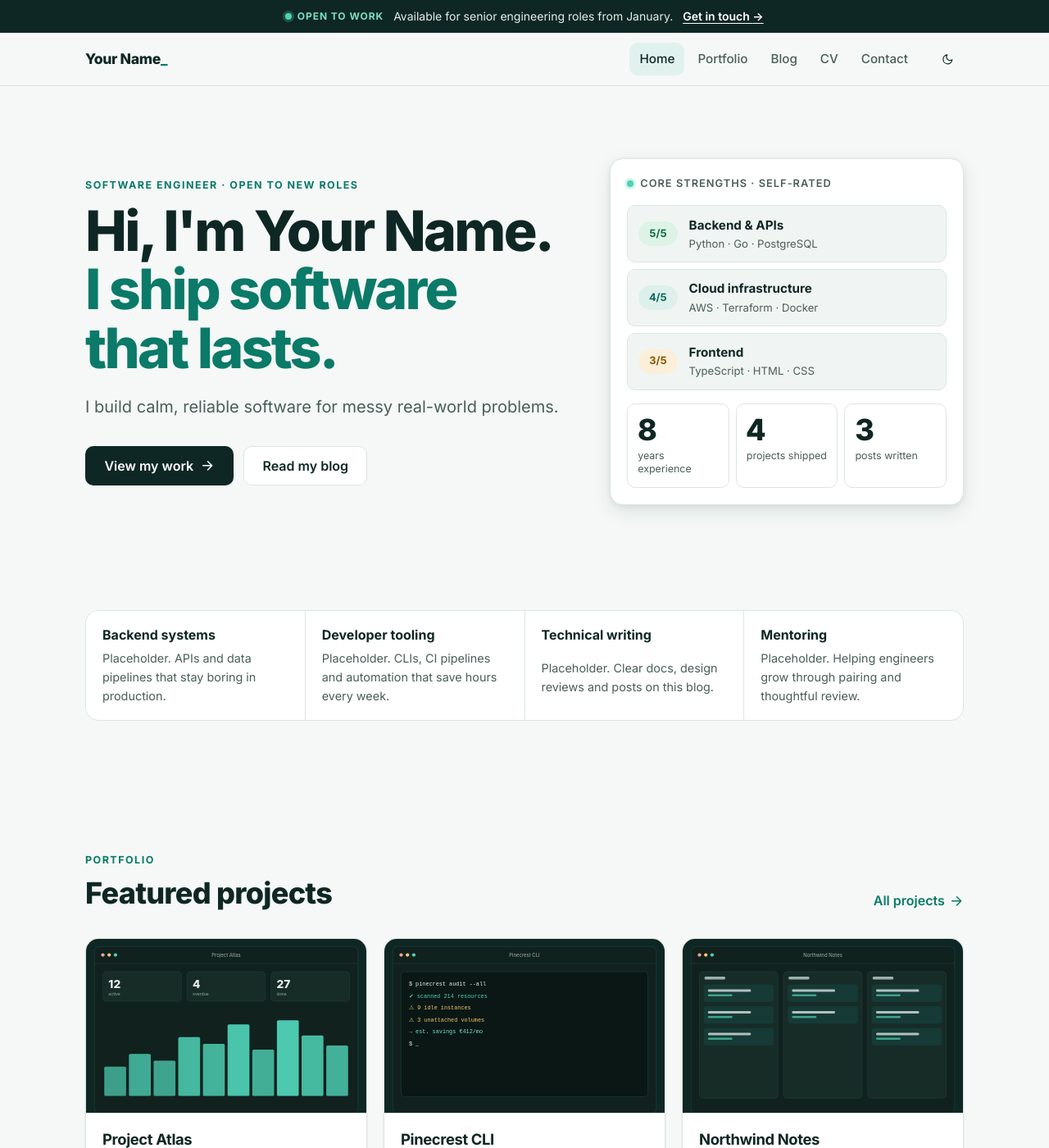
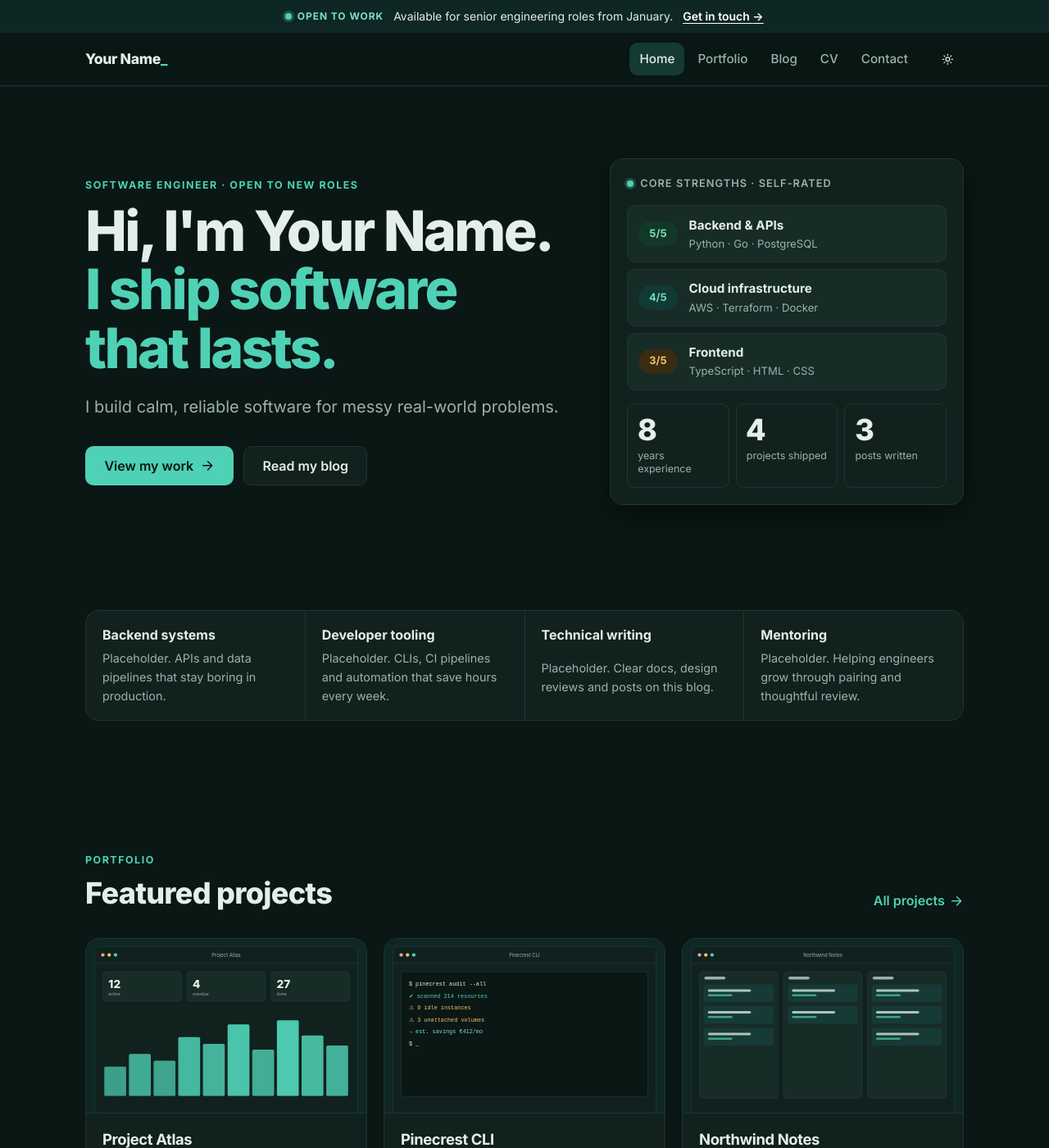
Before and after one commit to domantas-tech/domantas-tech.github.io, a Jekyll site: the page built from index.html, in a window 1280 px wide and 1400 px high. Shown: the whole window at 82% size. Built offline with Jekyll 4.4.1, drawn with Linux system fonts in a browser that asks for light colours.

Commit message:
Make dark theme the default
Dark is now shown to every visitor regardless of system preference;
the toggle switches to light and remembers the choice. Print still
uses the light palette. Docs updated.

```diff
--- a/_includes/head.html
+++ b/_includes/head.html
@@ -1,7 +1,7 @@
 <meta charset="utf-8">
 <meta name="viewport" content="width=device-width, initial-scale=1">
 <meta name="theme-color" content="#0F2724">
-<meta name="color-scheme" content="light dark">
+<meta name="color-scheme" content="dark light">
 
 {%- comment -%} Apply the saved theme before first paint to avoid a flash. {%- endcomment -%}
 <script>
--- a/assets/css/main.css
+++ b/assets/css/main.css
@@ -14,7 +14,7 @@
   --brand: #0F2724;          /* deep teal, also the browser theme-color */
   --brand-ink: #E4EEEB;      /* text on brand backgrounds */
 
-  /* Light theme */
+  /* Light theme (used when "light" is picked with the toggle, and for print) */
   --bg: #F5F8F7;
   --bg-alt: #ECF2F0;
   --surface: #FFFFFF;
@@ -57,8 +57,9 @@
   --ease: cubic-bezier(.2, .7, .2, 1);
 }
 
-/* Dark theme: follows the system unless the visitor picked "light" … */
-@media screen and (prefers-color-scheme: dark) {
+/* Dark theme: the DEFAULT on screen. Applies unless the visitor picked "light"
+   with the toggle. (Print always uses the light values from :root above.) */
+@media screen {
   :root:not([data-theme="light"]) {
     --bg: #0A1715; --bg-alt: #0D1D1A; --surface: #11211E; --surface-2: #172B27;
     --text: #E4EEEB; --muted: #9BB2AC; --border: #1F3631;
@@ -73,23 +74,6 @@
     --shadow-md: 0 10px 28px rgba(0, 0, 0, .45);
     color-scheme: dark;
   }
-}
-/* … or explicitly picked "dark" with the toggle (keep in sync with above). */
-@media screen {
-:root[data-theme="dark"] {
-  --bg: #0A1715; --bg-alt: #0D1D1A; --surface: #11211E; --surface-2: #172B27;
-  --text: #E4EEEB; --muted: #9BB2AC; --border: #1F3631;
-  --accent: #4FD1B5; --accent-hover: #7ADEC8; --accent-soft: #143A33;
-  --btn-bg: #4FD1B5; --btn-text: #0A1715; --btn-hover: #7ADEC8; --focus: #4FD1B5;
-  --score-5-bg: #12382A; --score-5-fg: #7FE0A8;
-  --score-4-bg: #123A35; --score-4-fg: #6FD9C4;
-  --score-3-bg: #3A2C12; --score-3-fg: #F2C46B;
-  --score-low-bg: #3D1C19; --score-low-fg: #F2A097;
-  --code-bg: #0D1D1A; --code-text: #D5E4E0;
-  --shadow-sm: 0 1px 2px rgba(0, 0, 0, .35);
-  --shadow-md: 0 10px 28px rgba(0, 0, 0, .45);
-  color-scheme: dark;
-}
 }
 :root[data-theme="light"] { color-scheme: light; }
 
@@ -200,14 +184,10 @@ hr { border: 0; border-top: 1px solid var(--border); margin: 2.5rem 0; }
 .icon-btn:hover { background: var(--surface-2); border-color: var(--border); }
 .icon-btn > span { display: inline-grid; }
 
-/* Theme toggle: show the moon in light mode, the sun in dark mode */
-.theme-toggle .icon-sun { display: none; }
-:root[data-theme="dark"] .theme-toggle .icon-sun { display: inline-grid; }
-:root[data-theme="dark"] .theme-toggle .icon-moon { display: none; }
-@media (prefers-color-scheme: dark) {
-  :root:not([data-theme="light"]) .theme-toggle .icon-sun { display: inline-grid; }
-  :root:not([data-theme="light"]) .theme-toggle .icon-moon { display: none; }
-}
+/* Theme toggle: sun in dark mode (click for light), moon in light mode */
+.theme-toggle .icon-moon { display: none; }
+:root[data-theme="light"] .theme-toggle .icon-moon { display: inline-grid; }
+:root[data-theme="light"] .theme-toggle .icon-sun { display: none; }
 html:not(.js) .theme-toggle { display: none; }
 
 /* Navigation: collapsible on mobile (only when JS is available) */
--- a/assets/css/syntax.css
+++ b/assets/css/syntax.css
@@ -14,19 +14,13 @@
   --hl-del-bg: #FBE4E1;
   --hl-ins-bg: #DDF3E6;
 }
-@media screen and (prefers-color-scheme: dark) {
+/* Dark is the default on screen (see main.css). */
+@media screen {
   :root:not([data-theme="light"]) {
     --hl-comment: #7F9893; --hl-keyword: #F49AC9; --hl-string: #8BE0A9; --hl-number: #F5B36B;
     --hl-func: #8FBFFF; --hl-type: #6FD9C4; --hl-builtin: #C6A7FF; --hl-attr: #F2C46B;
     --hl-del-bg: #3D1C19; --hl-ins-bg: #12382A;
   }
-}
-@media screen {
-:root[data-theme="dark"] {
-  --hl-comment: #7F9893; --hl-keyword: #F49AC9; --hl-string: #8BE0A9; --hl-number: #F5B36B;
-  --hl-func: #8FBFFF; --hl-type: #6FD9C4; --hl-builtin: #C6A7FF; --hl-attr: #F2C46B;
-  --hl-del-bg: #3D1C19; --hl-ins-bg: #12382A;
-}
 }
 
 .highlight .c, .highlight .c1, .highlight .cm, .highlight .cs, .highlight .cp, .highlight .ch, .highlight .cd { color: var(--hl-comment); font-style: italic; }
--- a/assets/js/main.js
+++ b/assets/js/main.js
@@ -4,13 +4,9 @@
 
   var root = document.documentElement;
 
-  /* ---------- Theme toggle ---------- */
-  var mql = window.matchMedia ? window.matchMedia("(prefers-color-scheme: dark)") : null;
-
+  /* ---------- Theme toggle (dark by default, "light" is remembered) ---------- */
   function currentTheme() {
-    var set = root.getAttribute("data-theme");
-    if (set === "light" || set === "dark") return set;
-    return mql && mql.matches ? "dark" : "light";
+    return root.getAttribute("data-theme") === "light" ? "light" : "dark";
   }
 
   function updateToggleLabel(btn) {
@@ -28,9 +24,6 @@
       try { localStorage.setItem("theme", next); } catch (e) { /* storage blocked: still works for this page view */ }
       updateToggleLabel(themeBtn);
     });
-    if (mql && mql.addEventListener) {
-      mql.addEventListener("change", function () { updateToggleLabel(themeBtn); });
-    }
   }
 
   /* ---------- Mobile navigation ---------- */
```
Also changed, not shown: CLAUDE.md (+2 -2 lines), README.md.
